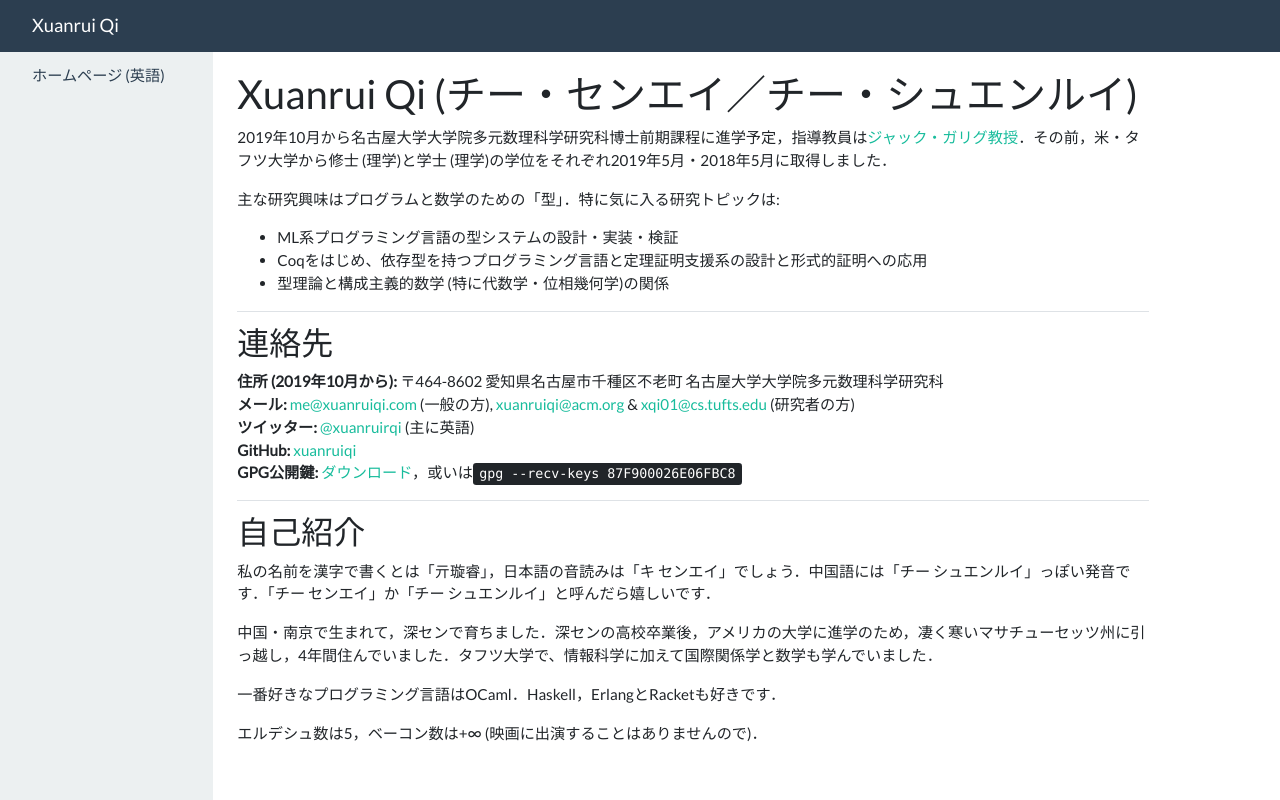
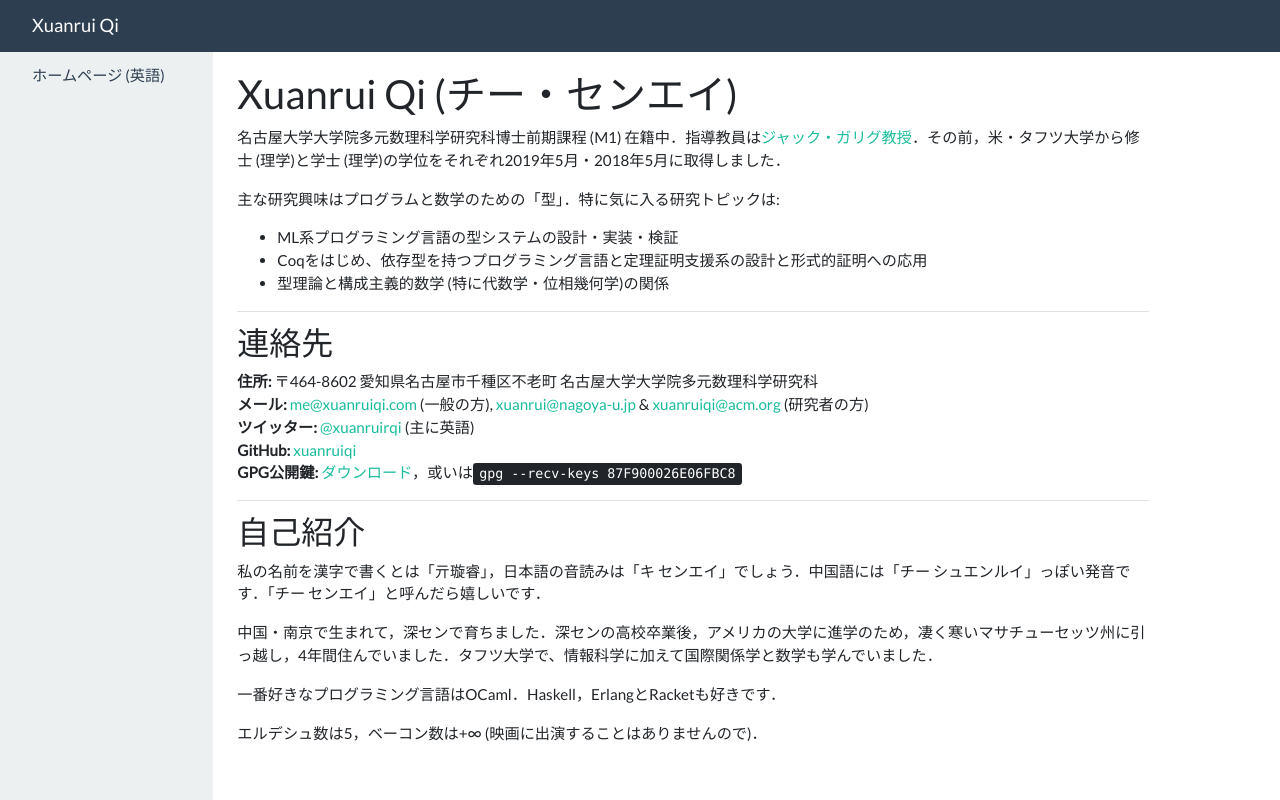
Before and after one commit to xuanruiqi/website, a plain HTML site: page ja.html in a window 1280 px wide. Drawn offline with nearby package versions, Linux system fonts and the light colour scheme.

Commit message:
Japanese page

```diff
--- a/ja.html
+++ b/ja.html
@@ -34,9 +34,9 @@
 
             <main role="main" class="col-md-8 ml-sm-auto col-lg-9 px-4">
                 <div class="justify-content-between align-items-center pt-4 border-bottom">
-                    <h2 class="title" id="intro">Xuanrui Qi (チー・センエイ／チー・シュエンルイ)</h2>
+                    <h2 class="title" id="intro">Xuanrui Qi (チー・センエイ)</h2>
                     <p>
-                        2019年10月から名古屋大学大学院多元数理科学研究科博士前期課程に進学予定，指導教員は<a href="https://www.math.nagoya-u.ac.jp/~garrigue/home-j.html">ジャック・ガリグ教授</a>．その前，米・タフツ大学から修士 (理学)と学士 (理学)の学位をそれぞれ2019年5月・2018年5月に取得しました．
+                        名古屋大学大学院多元数理科学研究科博士前期課程 (M1) 在籍中．指導教員は<a href="https://www.math.nagoya-u.ac.jp/~garrigue/home-j.html">ジャック・ガリグ教授</a>．その前，米・タフツ大学から修士 (理学)と学士 (理学)の学位をそれぞれ2019年5月・2018年5月に取得しました．
                     </p>
                     <p>
                         主な研究興味はプログラムと数学のための「型」．特に気に入る研究トピックは:
@@ -54,10 +54,10 @@
                 <div class="justify-content-between border-bottom mt-2 pt-1">
                     <h3 class="title" id="contact">連絡先</h3>
                     <p>
-                        <b>住所 (2019年10月から):</b> 〒464-8602 愛知県名古屋市千種区不老町 名古屋大学大学院多元数理科学研究科<br>
+                        <b>住所:</b> 〒464-8602 愛知県名古屋市千種区不老町 名古屋大学大学院多元数理科学研究科<br>
                         <b>メール:</b> <a href="mailto:me@xuanruiqi.com">me@xuanruiqi.com</a> (一般の方),
-                        <a href="mailto:xuanruiqi@acm.org">xuanruiqi@acm.org</a> &amp;
-                        <a href="mailto:xqi01@cs.tufts.edu">xqi01@cs.tufts.edu</a> (研究者の方)<br>
+                        <a href="mailto:xuanrui@nagoya-u.jp">xuanrui@nagoya-u.jp</a> &amp;
+                        <a href="mailto:xuanruiqi@acm.org">xuanruiqi@acm.org</a> (研究者の方)<br>
                         <b>ツイッター:</b> <a href="https://twitter.com/xuanruirqi">@xuanruirqi</a> (主に英語)<br>
                         <b>GitHub:</b> <a href="https://github.com/xuanruiqi">xuanruiqi</a><br>
                         <b>GPG公開鍵:</b> <a href="assets/pubkey.asc">ダウンロード</a>，或いは<kbd>gpg --recv-keys 87F900026E06FBC8</kbd>
@@ -67,7 +67,7 @@
                 <div class="title justify-content-between mt-2 pt-1">
                     <h3 class="title" id="personal">自己紹介</h3>
                     <p>
-                        私の名前を漢字で書くとは「亓璇睿」，日本語の音読みは「キ センエイ」でしょう．中国語には「チー シュエンルイ」っぽい発音です．「チー センエイ」か「チー シュエンルイ」と呼んだら嬉しいです．
+                        私の名前を漢字で書くとは「亓璇睿」，日本語の音読みは「キ センエイ」でしょう．中国語には「チー シュエンルイ」っぽい発音です．「チー センエイ」と呼んだら嬉しいです．
                     </p>
                     <p>
                         中国・南京で生まれて，深センで育ちました．深センの高校卒業後，アメリカの大学に進学のため，凄く寒いマサチューセッツ州に引っ越し，4年間住んでいました．タフツ大学で、情報科学に加えて国際関係学と数学も学んでいました．
```
